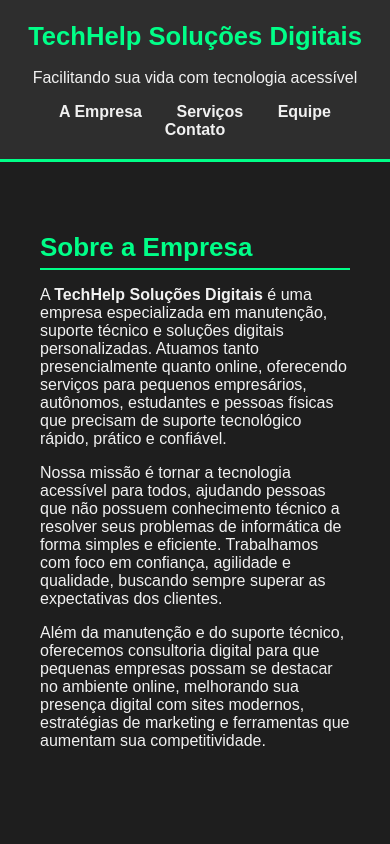
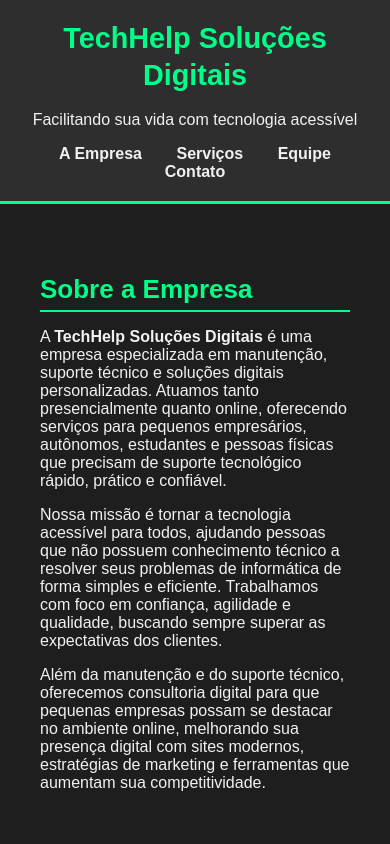
Before and after one commit to ramonsantiago7/siteTechHelp, a plain HTML site: page index.html in a window 390 px wide. Shown: the top 844 px of the page. Drawn offline with Linux system fonts and the light colour scheme.

Commit message:
testando responsividade

```diff
--- a/styles/style.css
+++ b/styles/style.css
@@ -176,19 +176,10 @@ html {
 }
 
 /* ===== Responsividade ===== */
-@media (max-width: 768px) {
-  header h1 {
-    font-size: 2rem;   /* menor em tablets */
+@media (max-width: 600px) {
+  h1 {
+    font-size: 1.8rem; /* diminui no celular */
+    text-align: center; /* centraliza bonitinho */
+    line-height: 1.3;   /* ajusta espaçamento */
   }
 }
-
-@media (max-width: 480px) {
-  header h1 {
-    font-size: 1.6rem; /* menor ainda em celular */
-    line-height: 1.3;  /* melhora o espaçamento */
-  }
-
-  header p {
-    font-size: 1rem;   /* slogan reduzido */
-  }
-}
```
